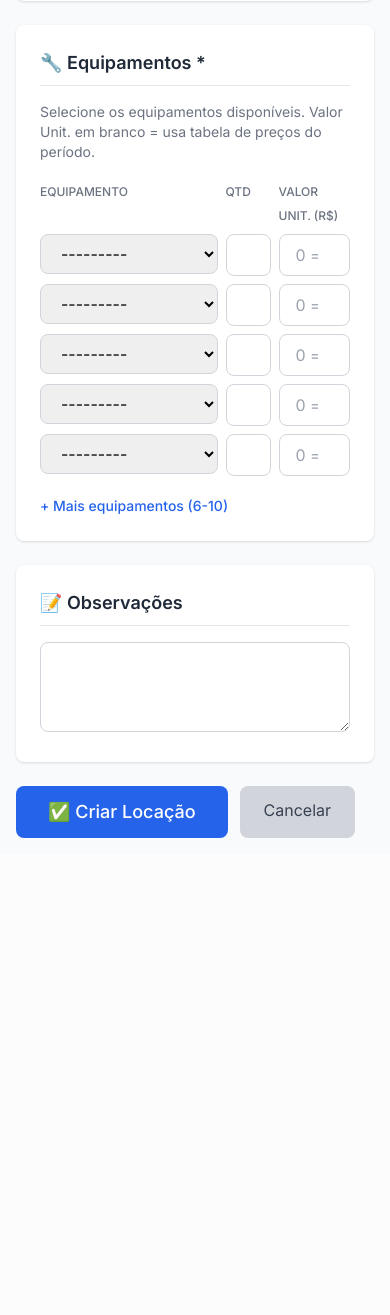
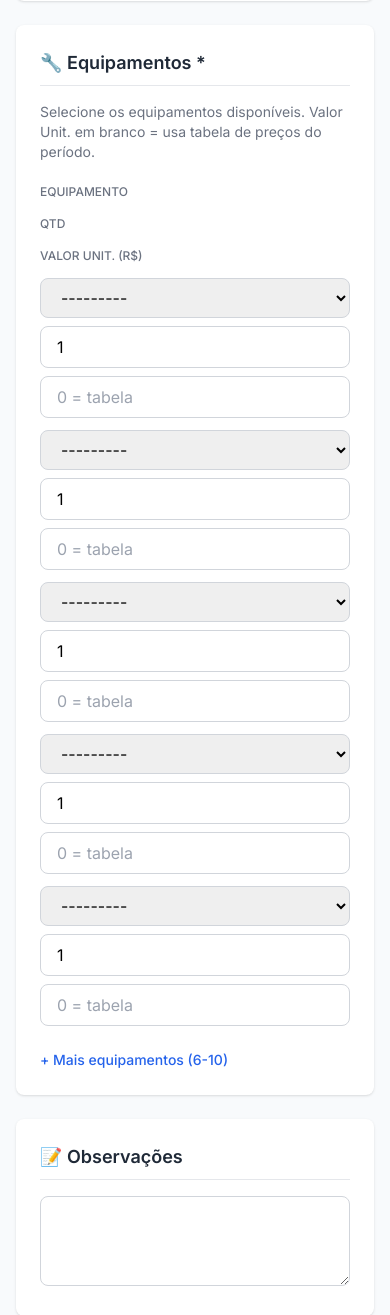
Before and after one commit to leopesi/locamaq, a Django app: page /rentals/create/ in a window 390 px wide. Shown: the part 1555-2870 px from the top of the page. Before the commit the page ends 2393 px from the top, so only its background shows below. Run offline with Django 5.2, Linux system fonts and the light colour scheme; the visitor is signed in with stand-in values (Sample User, id 1); data that the repository does not hold is empty; some libraries are stand-ins or nearby versions.

Commit message:
fix: formulários responsivos no celular (sem scroll horizontal)
- Equipamentos: empilha verticalmente no mobile, grid no desktop
- Entrega: grid 1 col mobile → 2 col sm → 6 col md
- Cliente: grid adaptativo sm:grid-cols-2
- Inputs/selects: max-width 100%, min-width 0 (previne overflow)
- Campos ocupam largura total no mobile

```diff
--- a/templates/base.html
+++ b/templates/base.html
@@ -40,6 +40,7 @@
         .card { transition: box-shadow 0.2s ease, transform 0.1s ease; }
         .card:hover { box-shadow: 0 4px 12px rgba(0,0,0,0.08); }
         /* Better inputs */
+        input, select, textarea { max-width: 100%; min-width: 0; }
         input:focus, select:focus, textarea:focus {
             outline: none;
             box-shadow: 0 0 0 3px rgba(59, 130, 246, 0.15);
--- a/templates/rentals/rental_form.html
+++ b/templates/rentals/rental_form.html
@@ -23,7 +23,7 @@
             <h2 class="text-lg font-semibold text-gray-800 mb-4 border-b pb-2">📋 Dados da Locação</h2>
             <p class="text-xs text-gray-400 mb-4">Campos com <span class="text-red-500">*</span> são obrigatórios</p>
             <div class="grid grid-cols-1 md:grid-cols-2 lg:grid-cols-4 gap-4">
-                <div class="lg:col-span-2">
+                <div class="lg:col-span-2 w-full">
                     <label class="block text-sm font-medium text-gray-700 mb-1">Cliente <span class="text-red-500">*</span></label>
                     <div class="flex gap-2">
                         <div class="flex-1">{{ form.customer }}</div>
@@ -59,46 +59,46 @@
         <!-- Entrega (Obrigatório) -->
         <div class="bg-white rounded-lg shadow p-6">
             <h2 class="text-lg font-semibold text-gray-800 mb-4 border-b pb-2">🚚 Entrega <span class="text-red-500 text-sm font-normal">(obrigatório)</span></h2>
-            <div class="grid grid-cols-1 md:grid-cols-6 gap-4">
-                <div class="md:col-span-3">
+            <div class="grid grid-cols-1 sm:grid-cols-2 md:grid-cols-6 gap-4">
+                <div class="sm:col-span-1 md:col-span-3 w-full">
                     <label class="block text-sm font-medium text-gray-700 mb-1">Rua/Avenida <span class="text-red-500">*</span></label>
                     {{ form.delivery_street }}
                     {% if form.delivery_street.errors %}<p class="text-red-500 text-sm mt-1">{{ form.delivery_street.errors.0 }}</p>{% endif %}
                 </div>
-                <div class="md:col-span-1">
+                <div class="sm:col-span-1 md:col-span-1">
                     <label class="block text-sm font-medium text-gray-700 mb-1">Número <span class="text-red-500">*</span></label>
                     {{ form.delivery_number }}
                     {% if form.delivery_number.errors %}<p class="text-red-500 text-sm mt-1">{{ form.delivery_number.errors.0 }}</p>{% endif %}
                 </div>
-                <div class="md:col-span-2">
+                <div class="md:col-span-2 w-full">
                     <label class="block text-sm font-medium text-gray-700 mb-1">Complemento</label>
                     {{ form.delivery_complement }}
                 </div>
-                <div class="md:col-span-2">
+                <div class="md:col-span-2 w-full">
                     <label class="block text-sm font-medium text-gray-700 mb-1">Bairro <span class="text-red-500">*</span></label>
                     {{ form.delivery_neighborhood }}
                     {% if form.delivery_neighborhood.errors %}<p class="text-red-500 text-sm mt-1">{{ form.delivery_neighborhood.errors.0 }}</p>{% endif %}
                 </div>
-                <div class="md:col-span-2">
+                <div class="md:col-span-2 w-full">
                     <label class="block text-sm font-medium text-gray-700 mb-1">Cidade <span class="text-red-500">*</span></label>
                     {{ form.delivery_city }}
                 </div>
-                <div class="md:col-span-1">
+                <div class="sm:col-span-1 md:col-span-1">
                     <label class="block text-sm font-medium text-gray-700 mb-1">UF <span class="text-red-500">*</span></label>
                     {{ form.delivery_state }}
                 </div>
-                <div class="md:col-span-1">
+                <div class="sm:col-span-1 md:col-span-1">
                 </div>
-                <div class="md:col-span-6">
+                <div class="sm:col-span-2 md:col-span-6">
                     <label class="block text-sm font-medium text-gray-700 mb-1">Ponto de Referência</label>
                     {{ form.delivery_reference }}
                 </div>
-                <div class="md:col-span-3">
+                <div class="sm:col-span-1 md:col-span-3 w-full">
                     <label class="block text-sm font-medium text-gray-700 mb-1">Responsável no Local <span class="text-red-500">*</span></label>
                     {{ form.delivery_contact }}
                     {% if form.delivery_contact.errors %}<p class="text-red-500 text-sm mt-1">{{ form.delivery_contact.errors.0 }}</p>{% endif %}
                 </div>
-                <div class="md:col-span-3">
+                <div class="sm:col-span-1 md:col-span-3 w-full">
                     <label class="block text-sm font-medium text-gray-700 mb-1">Telefone do Responsável <span class="text-red-500">*</span></label>
                     {{ form.delivery_phone }}
                     {% if form.delivery_phone.errors %}<p class="text-red-500 text-sm mt-1">{{ form.delivery_phone.errors.0 }}</p>{% endif %}
@@ -113,71 +113,71 @@
             <p class="text-sm text-gray-500 mb-4">Selecione os equipamentos disponíveis. Valor Unit. em branco = usa tabela de preços do período.</p>
 
             <!-- Header -->
-            <div class="grid grid-cols-12 gap-2 mb-2">
-                <div class="col-span-7"><span class="text-xs font-medium text-gray-500 uppercase">Equipamento</span></div>
-                <div class="col-span-2"><span class="text-xs font-medium text-gray-500 uppercase">Qtd</span></div>
-                <div class="col-span-3"><span class="text-xs font-medium text-gray-500 uppercase">Valor Unit. (R$)</span></div>
+            <div class="flex flex-col md:grid md:grid-cols-12 gap-2 mb-3">
+                <div class="col-span-7 w-full"><span class="text-xs font-medium text-gray-500 uppercase">Equipamento</span></div>
+                <div class="col-span-2 w-full"><span class="text-xs font-medium text-gray-500 uppercase">Qtd</span></div>
+                <div class="col-span-3 w-full"><span class="text-xs font-medium text-gray-500 uppercase">Valor Unit. (R$)</span></div>
             </div>
 
             <!-- Row 1 -->
-            <div class="grid grid-cols-12 gap-2 mb-2">
-                <div class="col-span-7">{{ form|get_field:"equipment_1" }}</div>
-                <div class="col-span-2">{{ form|get_field:"qty_1" }}</div>
-                <div class="col-span-3">{{ form|get_field:"value_1" }}</div>
+            <div class="flex flex-col md:grid md:grid-cols-12 gap-2 mb-3">
+                <div class="col-span-7 w-full">{{ form|get_field:"equipment_1" }}</div>
+                <div class="col-span-2 w-full">{{ form|get_field:"qty_1" }}</div>
+                <div class="col-span-3 w-full">{{ form|get_field:"value_1" }}</div>
             </div>
             <!-- Row 2 -->
-            <div class="grid grid-cols-12 gap-2 mb-2">
-                <div class="col-span-7">{{ form|get_field:"equipment_2" }}</div>
-                <div class="col-span-2">{{ form|get_field:"qty_2" }}</div>
-                <div class="col-span-3">{{ form|get_field:"value_2" }}</div>
+            <div class="flex flex-col md:grid md:grid-cols-12 gap-2 mb-3">
+                <div class="col-span-7 w-full">{{ form|get_field:"equipment_2" }}</div>
+                <div class="col-span-2 w-full">{{ form|get_field:"qty_2" }}</div>
+                <div class="col-span-3 w-full">{{ form|get_field:"value_2" }}</div>
             </div>
             <!-- Row 3 -->
-            <div class="grid grid-cols-12 gap-2 mb-2">
-                <div class="col-span-7">{{ form|get_field:"equipment_3" }}</div>
-                <div class="col-span-2">{{ form|get_field:"qty_3" }}</div>
-                <div class="col-span-3">{{ form|get_field:"value_3" }}</div>
+            <div class="flex flex-col md:grid md:grid-cols-12 gap-2 mb-3">
+                <div class="col-span-7 w-full">{{ form|get_field:"equipment_3" }}</div>
+                <div class="col-span-2 w-full">{{ form|get_field:"qty_3" }}</div>
+                <div class="col-span-3 w-full">{{ form|get_field:"value_3" }}</div>
             </div>
             <!-- Row 4 -->
-            <div class="grid grid-cols-12 gap-2 mb-2">
-                <div class="col-span-7">{{ form|get_field:"equipment_4" }}</div>
-                <div class="col-span-2">{{ form|get_field:"qty_4" }}</div>
-                <div class="col-span-3">{{ form|get_field:"value_4" }}</div>
+            <div class="flex flex-col md:grid md:grid-cols-12 gap-2 mb-3">
+                <div class="col-span-7 w-full">{{ form|get_field:"equipment_4" }}</div>
+                <div class="col-span-2 w-full">{{ form|get_field:"qty_4" }}</div>
+                <div class="col-span-3 w-full">{{ form|get_field:"value_4" }}</div>
             </div>
             <!-- Row 5 -->
-            <div class="grid grid-cols-12 gap-2 mb-2">
-                <div class="col-span-7">{{ form|get_field:"equipment_5" }}</div>
-                <div class="col-span-2">{{ form|get_field:"qty_5" }}</div>
-                <div class="col-span-3">{{ form|get_field:"value_5" }}</div>
+            <div class="flex flex-col md:grid md:grid-cols-12 gap-2 mb-3">
+                <div class="col-span-7 w-full">{{ form|get_field:"equipment_5" }}</div>
+                <div class="col-span-2 w-full">{{ form|get_field:"qty_5" }}</div>
+                <div class="col-span-3 w-full">{{ form|get_field:"value_5" }}</div>
             </div>
             <!-- Row 6 (hidden by default) -->
             <div class="grid grid-cols-12 gap-2 mb-2 extra-row hidden">
-                <div class="col-span-7">{{ form|get_field:"equipment_6" }}</div>
-                <div class="col-span-2">{{ form|get_field:"qty_6" }}</div>
-                <div class="col-span-3">{{ form|get_field:"value_6" }}</div>
+                <div class="col-span-7 w-full">{{ form|get_field:"equipment_6" }}</div>
+                <div class="col-span-2 w-full">{{ form|get_field:"qty_6" }}</div>
+                <div class="col-span-3 w-full">{{ form|get_field:"value_6" }}</div>
             </div>
             <!-- Row 7 -->
             <div class="grid grid-cols-12 gap-2 mb-2 extra-row hidden">
-                <div class="col-span-7">{{ form|get_field:"equipment_7" }}</div>
-                <div class="col-span-2">{{ form|get_field:"qty_7" }}</div>
-                <div class="col-span-3">{{ form|get_field:"value_7" }}</div>
+                <div class="col-span-7 w-full">{{ form|get_field:"equipment_7" }}</div>
+                <div class="col-span-2 w-full">{{ form|get_field:"qty_7" }}</div>
+                <div class="col-span-3 w-full">{{ form|get_field:"value_7" }}</div>
             </div>
             <!-- Row 8 -->
             <div class="grid grid-cols-12 gap-2 mb-2 extra-row hidden">
-                <div class="col-span-7">{{ form|get_field:"equipment_8" }}</div>
-                <div class="col-span-2">{{ form|get_field:"qty_8" }}</div>
-                <div class="col-span-3">{{ form|get_field:"value_8" }}</div>
+                <div class="col-span-7 w-full">{{ form|get_field:"equipment_8" }}</div>
+                <div class="col-span-2 w-full">{{ form|get_field:"qty_8" }}</div>
+                <div class="col-span-3 w-full">{{ form|get_field:"value_8" }}</div>
             </div>
             <!-- Row 9 -->
             <div class="grid grid-cols-12 gap-2 mb-2 extra-row hidden">
-                <div class="col-span-7">{{ form|get_field:"equipment_9" }}</div>
-                <div class="col-span-2">{{ form|get_field:"qty_9" }}</div>
-                <div class="col-span-3">{{ form|get_field:"value_9" }}</div>
+                <div class="col-span-7 w-full">{{ form|get_field:"equipment_9" }}</div>
+                <div class="col-span-2 w-full">{{ form|get_field:"qty_9" }}</div>
+                <div class="col-span-3 w-full">{{ form|get_field:"value_9" }}</div>
             </div>
             <!-- Row 10 -->
             <div class="grid grid-cols-12 gap-2 mb-2 extra-row hidden">
-                <div class="col-span-7">{{ form|get_field:"equipment_10" }}</div>
-                <div class="col-span-2">{{ form|get_field:"qty_10" }}</div>
-                <div class="col-span-3">{{ form|get_field:"value_10" }}</div>
+                <div class="col-span-7 w-full">{{ form|get_field:"equipment_10" }}</div>
+                <div class="col-span-2 w-full">{{ form|get_field:"qty_10" }}</div>
+                <div class="col-span-3 w-full">{{ form|get_field:"value_10" }}</div>
             </div>
 
             <button type="button" id="btn-more-items" onclick="document.querySelectorAll('.extra-row').forEach(r => r.classList.remove('hidden')); this.style.display='none';"
```
Also changed, not shown: templates/customers/customer_form.html (+7 -7 lines).
